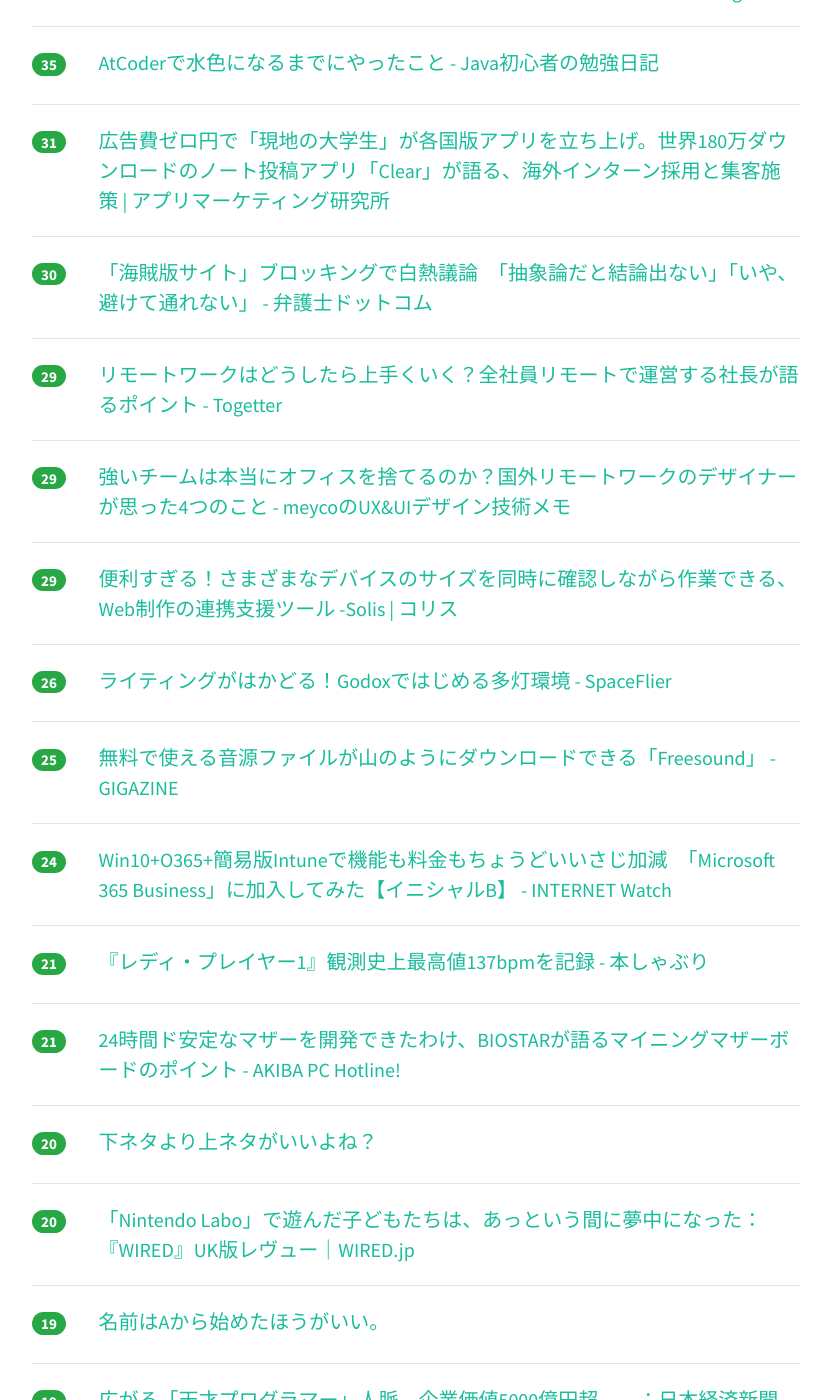
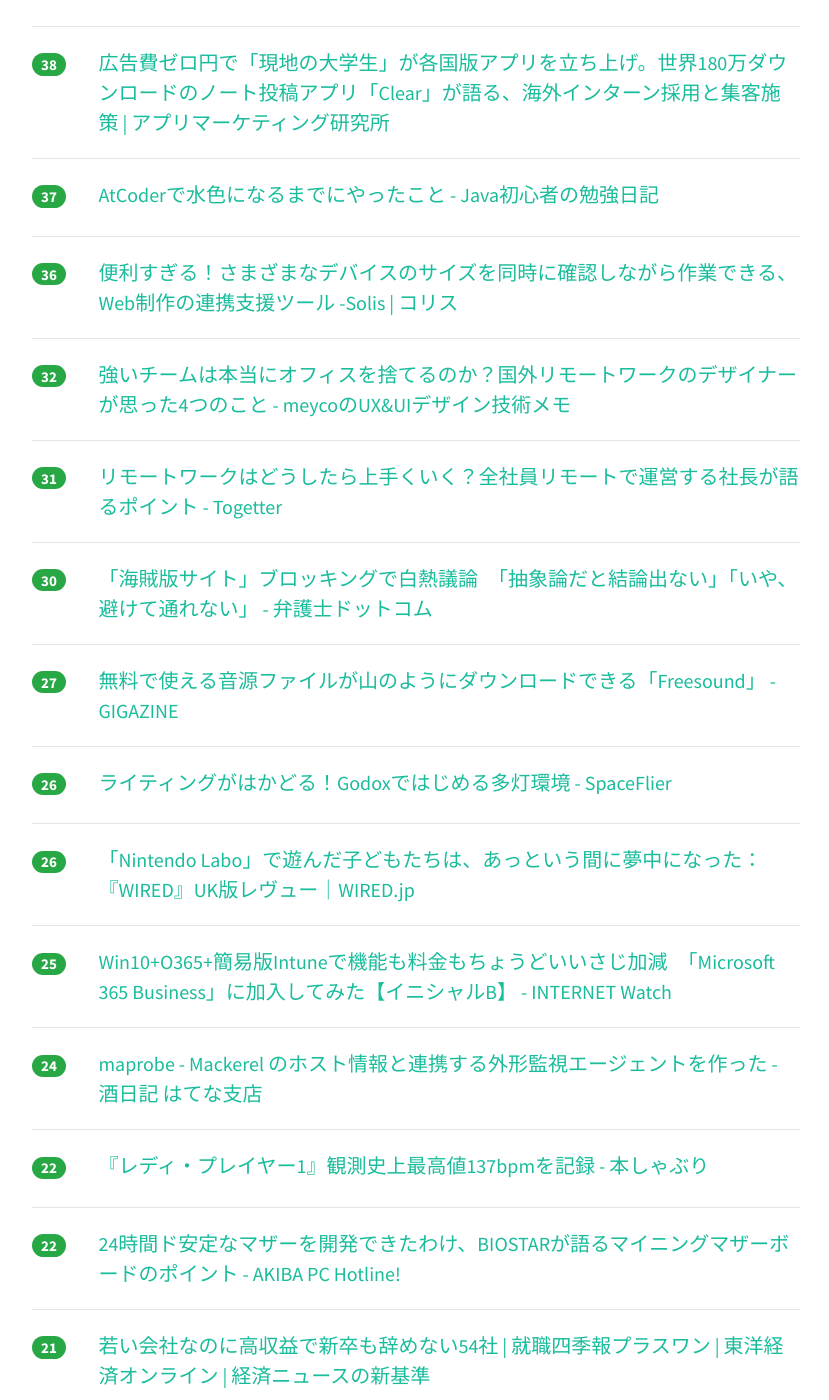
Before and after one commit to yatta47/hatena-matome-site, a Jekyll site: the page built from _posts/2018-04-23-hatena.md, in a window 1280 px wide and 1400 px high, scrolled down 1474 px. Shown: the whole window, without its empty margins (224-1053 px from the left). Built offline with Jekyll 4.4.1, drawn with Linux system fonts in a browser that asks for light colours; nearby versions of some CDN libraries; some of the changed text lies outside the part shown.

Commit message:
Updated 2018-04-23

```diff
--- a/_posts/2018-04-23-hatena.md
+++ b/_posts/2018-04-23-hatena.md
@@ -1,79 +1,94 @@
 ---
 layout: post
 title:  "2018-04-23 はてぶIT"
-date:   2018-04-23 14:00:58
+date:   2018-04-23 15:00:41
 tags: [it-hotentry]
 ---
-36 件のデータあり
+38 件のデータあり
 
 <hr><div class="row">
-<div class="col-1"><span class="badge badge-pill badge-success h2">511</span></div>
+<div class="col-1"><span class="badge badge-pill badge-success h2">525</span></div>
 <div class="col-11"><a href='https://news.yahoo.co.jp/byline/yamamotoichiro/20180422-00084326/' target='_blank'>NTTグループが23日月曜にも傘下ISPに対し独自のブロッキング案を発表・実施か(山本一郎) - 個人 - Yahoo!ニュース</a></div>
 </div>
 <hr>
 <div class="row">
-<div class="col-1"><span class="badge badge-pill badge-success h2">197</span></div>
+<div class="col-1"><span class="badge badge-pill badge-success h2">208</span></div>
 <div class="col-11"><a href='http://www.mag2.com/p/money/437235' target='_blank'>Amazon一強時代は終焉へ。「Google」がじわじわとEC界を侵略している＝シバタナオキ | マネーボイス</a></div>
 </div>
 <hr>
 <div class="row">
-<div class="col-1"><span class="badge badge-pill badge-success h2">184</span></div>
+<div class="col-1"><span class="badge badge-pill badge-success h2">188</span></div>
 <div class="col-11"><a href='http://nlab.itmedia.co.jp/nl/articles/1804/22/news031.html' target='_blank'>BBCが1万6000種類以上の「効果音」を無料公開　非営利目的での利用が可能 - ねとらぼ</a></div>
 </div>
 <hr>
 <div class="row">
-<div class="col-1"><span class="badge badge-pill badge-success h2">172</span></div>
+<div class="col-1"><span class="badge badge-pill badge-success h2">181</span></div>
 <div class="col-11"><a href='http://www.publickey1.jp/blog/18/mysql_802json.html' target='_blank'>MySQL 8.0正式版がリリース。性能が最大で2倍、JSONデータや地理情報などサポート。ロールによるユーザー権限の管理も可能に － Publickey</a></div>
 </div>
 <hr>
 <div class="row">
-<div class="col-1"><span class="badge badge-pill badge-success h2">131</span></div>
+<div class="col-1"><span class="badge badge-pill badge-success h2">159</span></div>
 <div class="col-11"><a href='https://www.businessinsider.jp/post-165996' target='_blank'>イーロン・マスク氏がテスラの従業員に送った、生産性を上げるための7つのアドバイス | BUSINESS INSIDER JAPAN</a></div>
 </div>
 <hr>
 <div class="row">
-<div class="col-1"><span class="badge badge-pill badge-success h2">103</span></div>
+<div class="col-1"><span class="badge badge-pill badge-success h2">136</span></div>
 <div class="col-11"><a href='http://programming-study.com/trouble/programming-language-learn/' target='_blank'>プログラミング初心者が最初に習得すべきプログラミング言語 | プロスタ</a></div>
 </div>
 <hr>
 <div class="row">
-<div class="col-1"><span class="badge badge-pill badge-success h2">92</span></div>
+<div class="col-1"><span class="badge badge-pill badge-success h2">114</span></div>
 <div class="col-11"><a href='https://note.hapticweb.org/n/n8e0b97e2c8e0' target='_blank'>Slackを使って、生活も仕事もハッピーにするためにやっていること｜ますぶちみなこ</a></div>
 </div>
 <hr>
 <div class="row">
-<div class="col-1"><span class="badge badge-pill badge-success h2">59</span></div>
+<div class="col-1"><span class="badge badge-pill badge-success h2">80</span></div>
 <div class="col-11"><a href='https://anond.hatelabo.jp/20180422163951' target='_blank'>残り1メモリで耐える信号機やめろ</a></div>
 </div>
 <hr>
 <div class="row">
-<div class="col-1"><span class="badge badge-pill badge-success h2">55</span></div>
+<div class="col-1"><span class="badge badge-pill badge-success h2">62</span></div>
+<div class="col-11"><a href='http://blog.hiroppy.me/entry/2018/04/23/100031' target='_blank'>エンジニア採用のための仕組みづくり - 技術探し</a></div>
+</div>
+<hr>
+<div class="row">
+<div class="col-1"><span class="badge badge-pill badge-success h2">56</span></div>
 <div class="col-11"><a href='https://f-shin.net/fsgarage/6341' target='_blank'>プロダクトマネージャの必要性 | F's Garage</a></div>
 </div>
 <hr>
 <div class="row">
-<div class="col-1"><span class="badge badge-pill badge-success h2">50</span></div>
-<div class="col-11"><a href='http://blog.hiroppy.me/entry/2018/04/23/100031' target='_blank'>エンジニア採用のための仕組みづくり - 技術探し</a></div>
+<div class="col-1"><span class="badge badge-pill badge-success h2">51</span></div>
+<div class="col-11"><a href='https://togetter.com/li/1220646' target='_blank'>「購入したコンテンツ、ダウンロード済みコンテンツも閲覧不可になる」なんてことをやっているから正規のサービス利用者が増えないんだよ！ - Togetter</a></div>
 </div>
 <hr>
 <div class="row">
-<div class="col-1"><span class="badge badge-pill badge-success h2">42</span></div>
+<div class="col-1"><span class="badge badge-pill badge-success h2">43</span></div>
 <div class="col-11"><a href='https://www.slideshare.net/HirokiIshikawa1/ss-94490585' target='_blank'>普通の人が突然新しい?技術を担当しなければならなくなった時に死なない方法</a></div>
 </div>
 <hr>
 <div class="row">
-<div class="col-1"><span class="badge badge-pill badge-success h2">37</span></div>
-<div class="col-11"><a href='https://togetter.com/li/1220646' target='_blank'>「購入したコンテンツ、ダウンロード済みコンテンツも閲覧不可になる」なんてことをやっているから正規のサービス利用者が増えないんだよ！ - Togetter</a></div>
+<div class="col-1"><span class="badge badge-pill badge-success h2">38</span></div>
+<div class="col-11"><a href='http://appmarketinglabo.net/clear-marketing/' target='_blank'>広告費ゼロ円で「現地の大学生」が各国版アプリを立ち上げ。世界180万ダウンロードのノート投稿アプリ「Clear」が語る、海外インターン採用と集客施策 | アプリマーケティング研究所</a></div>
 </div>
 <hr>
 <div class="row">
-<div class="col-1"><span class="badge badge-pill badge-success h2">35</span></div>
+<div class="col-1"><span class="badge badge-pill badge-success h2">37</span></div>
 <div class="col-11"><a href='http://naoppy.hateblo.jp/entry/2018/04/22/AtCoder%E3%81%A7%E6%B0%B4%E8%89%B2%E3%81%AB%E3%81%AA%E3%82%8B%E3%81%BE%E3%81%A7%E3%81%AB%E3%82%84%E3%81%A3%E3%81%9F%E3%81%93%E3%81%A8' target='_blank'>AtCoderで水色になるまでにやったこと - Java初心者の勉強日記</a></div>
 </div>
 <hr>
 <div class="row">
+<div class="col-1"><span class="badge badge-pill badge-success h2">36</span></div>
+<div class="col-11"><a href='https://coliss.com/articles/build-websites/operation/work/live-design-output-solis.html' target='_blank'>便利すぎる！さまざまなデバイスのサイズを同時に確認しながら作業できる、Web制作の連携支援ツール -Solis | コリス</a></div>
+</div>
+<hr>
+<div class="row">
+<div class="col-1"><span class="badge badge-pill badge-success h2">32</span></div>
+<div class="col-11"><a href='http://meyco.hateblo.jp/entry/2018/04/23/012939' target='_blank'>強いチームは本当にオフィスを捨てるのか？国外リモートワークのデザイナーが思った4つのこと - meycoのUX&UIデザイン技術メモ</a></div>
+</div>
+<hr>
+<div class="row">
 <div class="col-1"><span class="badge badge-pill badge-success h2">31</span></div>
-<div class="col-11"><a href='http://appmarketinglabo.net/clear-marketing/' target='_blank'>広告費ゼロ円で「現地の大学生」が各国版アプリを立ち上げ。世界180万ダウンロードのノート投稿アプリ「Clear」が語る、海外インターン採用と集客施策 | アプリマーケティング研究所</a></div>
+<div class="col-11"><a href='https://togetter.com/li/1220491' target='_blank'>リモートワークはどうしたら上手くいく？全社員リモートで運営する社長が語るポイント - Togetter</a></div>
 </div>
 <hr>
 <div class="row">
@@ -82,18 +97,8 @@ tags: [it-hotentry]
 </div>
 <hr>
 <div class="row">
-<div class="col-1"><span class="badge badge-pill badge-success h2">29</span></div>
-<div class="col-11"><a href='https://togetter.com/li/1220491' target='_blank'>リモートワークはどうしたら上手くいく？全社員リモートで運営する社長が語るポイント - Togetter</a></div>
-</div>
-<hr>
-<div class="row">
-<div class="col-1"><span class="badge badge-pill badge-success h2">29</span></div>
-<div class="col-11"><a href='http://meyco.hateblo.jp/entry/2018/04/23/012939' target='_blank'>強いチームは本当にオフィスを捨てるのか？国外リモートワークのデザイナーが思った4つのこと - meycoのUX&UIデザイン技術メモ</a></div>
-</div>
-<hr>
-<div class="row">
-<div class="col-1"><span class="badge badge-pill badge-success h2">29</span></div>
-<div class="col-11"><a href='https://coliss.com/articles/build-websites/operation/work/live-design-output-solis.html' target='_blank'>便利すぎる！さまざまなデバイスのサイズを同時に確認しながら作業できる、Web制作の連携支援ツール -Solis | コリス</a></div>
+<div class="col-1"><span class="badge badge-pill badge-success h2">27</span></div>
+<div class="col-11"><a href='https://gigazine.net/news/20150109-freesound/' target='_blank'>無料で使える音源ファイルが山のようにダウンロードできる「Freesound」 - GIGAZINE</a></div>
 </div>
 <hr>
 <div class="row">
@@ -102,23 +107,33 @@ tags: [it-hotentry]
 </div>
 <hr>
 <div class="row">
+<div class="col-1"><span class="badge badge-pill badge-success h2">26</span></div>
+<div class="col-11"><a href='https://wired.jp/2018/04/23/nintendo-labo-review-uk/' target='_blank'>「Nintendo Labo」で遊んだ子どもたちは、あっという間に夢中になった：『WIRED』UK版レヴュー｜WIRED.jp</a></div>
+</div>
+<hr>
+<div class="row">
 <div class="col-1"><span class="badge badge-pill badge-success h2">25</span></div>
-<div class="col-11"><a href='https://gigazine.net/news/20150109-freesound/' target='_blank'>無料で使える音源ファイルが山のようにダウンロードできる「Freesound」 - GIGAZINE</a></div>
+<div class="col-11"><a href='https://internet.watch.impress.co.jp/docs/column/shimizu/1118024.html' target='_blank'>Win10+O365+簡易版Intuneで機能も料金もちょうどいいさじ加減　「Microsoft 365 Business」に加入してみた【イニシャルB】 - INTERNET Watch</a></div>
 </div>
 <hr>
 <div class="row">
 <div class="col-1"><span class="badge badge-pill badge-success h2">24</span></div>
-<div class="col-11"><a href='https://internet.watch.impress.co.jp/docs/column/shimizu/1118024.html' target='_blank'>Win10+O365+簡易版Intuneで機能も料金もちょうどいいさじ加減　「Microsoft 365 Business」に加入してみた【イニシャルB】 - INTERNET Watch</a></div>
+<div class="col-11"><a href='https://sfujiwara.hatenablog.com/entry/2018/04/23/113316' target='_blank'>maprobe - Mackerel のホスト情報と連携する外形監視エージェントを作った - 酒日記 はてな支店</a></div>
+</div>
+<hr>
+<div class="row">
+<div class="col-1"><span class="badge badge-pill badge-success h2">22</span></div>
+<div class="col-11"><a href='http://honeshabri.hatenablog.com/entry/readyplayerone' target='_blank'>『レディ・プレイヤー1』観測史上最高値137bpmを記録 - 本しゃぶり</a></div>
+</div>
+<hr>
+<div class="row">
+<div class="col-1"><span class="badge badge-pill badge-success h2">22</span></div>
+<div class="col-11"><a href='https://akiba-pc.watch.impress.co.jp/docs/sp/1116384.html' target='_blank'>24時間ド安定なマザーを開発できたわけ、BIOSTARが語るマイニングマザーボードのポイント - AKIBA PC Hotline!</a></div>
 </div>
 <hr>
 <div class="row">
 <div class="col-1"><span class="badge badge-pill badge-success h2">21</span></div>
-<div class="col-11"><a href='http://honeshabri.hatenablog.com/entry/readyplayerone' target='_blank'>『レディ・プレイヤー1』観測史上最高値137bpmを記録 - 本しゃぶり</a></div>
-</div>
-<hr>
-<div class="row">
-<div class="col-1"><span class="badge badge-pill badge-success h2">21</span></div>
-<div class="col-11"><a href='https://akiba-pc.watch.impress.co.jp/docs/sp/1116384.html' target='_blank'>24時間ド安定なマザーを開発できたわけ、BIOSTARが語るマイニングマザーボードのポイント - AKIBA PC Hotline!</a></div>
+<div class="col-11"><a href='https://toyokeizai.net/articles/-/217670' target='_blank'>若い会社なのに高収益で新卒も辞めない54社 | 就職四季報プラスワン | 東洋経済オンライン | 経済ニュースの新基準</a></div>
 </div>
 <hr>
 <div class="row">
@@ -128,7 +143,7 @@ tags: [it-hotentry]
 <hr>
 <div class="row">
 <div class="col-1"><span class="badge badge-pill badge-success h2">20</span></div>
-<div class="col-11"><a href='https://wired.jp/2018/04/23/nintendo-labo-review-uk/' target='_blank'>「Nintendo Labo」で遊んだ子どもたちは、あっという間に夢中になった：『WIRED』UK版レヴュー｜WIRED.jp</a></div>
+<div class="col-11"><a href='http://blog.inouetakuya.info/entry/2018/04/22/215608' target='_blank'>moffers の、転職ドラフトとの “そっくり度” の高さに衝撃を受けた - 彼女からは、おいちゃんと呼ばれています</a></div>
 </div>
 <hr>
 <div class="row">
@@ -142,18 +157,13 @@ tags: [it-hotentry]
 </div>
 <hr>
 <div class="row">
-<div class="col-1"><span class="badge badge-pill badge-success h2">18</span></div>
-<div class="col-11"><a href='http://blog.inouetakuya.info/entry/2018/04/22/215608' target='_blank'>moffers の、転職ドラフトとの “そっくり度” の高さに衝撃を受けた - 彼女からは、おいちゃんと呼ばれています</a></div>
+<div class="col-1"><span class="badge badge-pill badge-success h2">17</span></div>
+<div class="col-11"><a href='https://japan.cnet.com/article/35118139/' target='_blank'>アップル、一部「MacBook Pro」のバッテリ交換プログラム - CNET Japan</a></div>
 </div>
 <hr>
 <div class="row">
-<div class="col-1"><span class="badge badge-pill badge-success h2">18</span></div>
-<div class="col-11"><a href='https://toyokeizai.net/articles/-/217670' target='_blank'>若い会社なのに高収益で新卒も辞めない54社 | 就職四季報プラスワン | 東洋経済オンライン | 経済ニュースの新基準</a></div>
-</div>
-<hr>
-<div class="row">
-<div class="col-1"><span class="badge badge-pill badge-success h2">17</span></div>
-<div class="col-11"><a href='https://sfujiwara.hatenablog.com/entry/2018/04/23/113316' target='_blank'>maprobe - Mackerel のホスト情報と連携する外形監視エージェントを作った - 酒日記 はてな支店</a></div>
+<div class="col-1"><span class="badge badge-pill badge-success h2">16</span></div>
+<div class="col-11"><a href='http://tech.nikkeibp.co.jp/atcl/nxt/column/18/00148/041900011/' target='_blank'>IT部門を見捨てられない人月商売のSIerの悲惨 | 日経 xTECH（クロステック）</a></div>
 </div>
 <hr>
 <div class="row">
@@ -163,17 +173,17 @@ tags: [it-hotentry]
 <hr>
 <div class="row">
 <div class="col-1"><span class="badge badge-pill badge-success h2">15</span></div>
-<div class="col-11"><a href='http://tech.nikkeibp.co.jp/atcl/nxt/column/18/00148/041900011/' target='_blank'>IT部門を見捨てられない人月商売のSIerの悲惨 | 日経 xTECH（クロステック）</a></div>
+<div class="col-11"><a href='https://hajipion.com/2721.html' target='_blank'>スマートロックの天敵「マンションのオートロック」も鍵なしでスマホから開けられるようにしてみた | hajipion.com</a></div>
+</div>
+<hr>
+<div class="row">
+<div class="col-1"><span class="badge badge-pill badge-success h2">14</span></div>
+<div class="col-11"><a href='http://b.hatena.ne.jp/entry/s/togetter.com/li/1220572' target='_blank'>はてなブックマーク - オタクが人間であると証明せよ(最近のオタク差別論争の中でのやりとりから抜粋) - Togetter</a></div>
 </div>
 <hr>
 <div class="row">
 <div class="col-1"><span class="badge badge-pill badge-success h2">11</span></div>
 <div class="col-11"><a href='https://iphone-mania.jp/news-210219/' target='_blank'>iPhone Xの満足度は97％！11項目中7項目の満足度が90％超え - iPhone Mania</a></div>
-</div>
-<hr>
-<div class="row">
-<div class="col-1"><span class="badge badge-pill badge-success h2">11</span></div>
-<div class="col-11"><a href='http://b.hatena.ne.jp/entry/s/togetter.com/li/1220572' target='_blank'>はてなブックマーク - オタクが人間であると証明せよ(最近のオタク差別論争の中でのやりとりから抜粋) - Togetter</a></div>
 </div>
 <hr>
 <div class="row">
```
